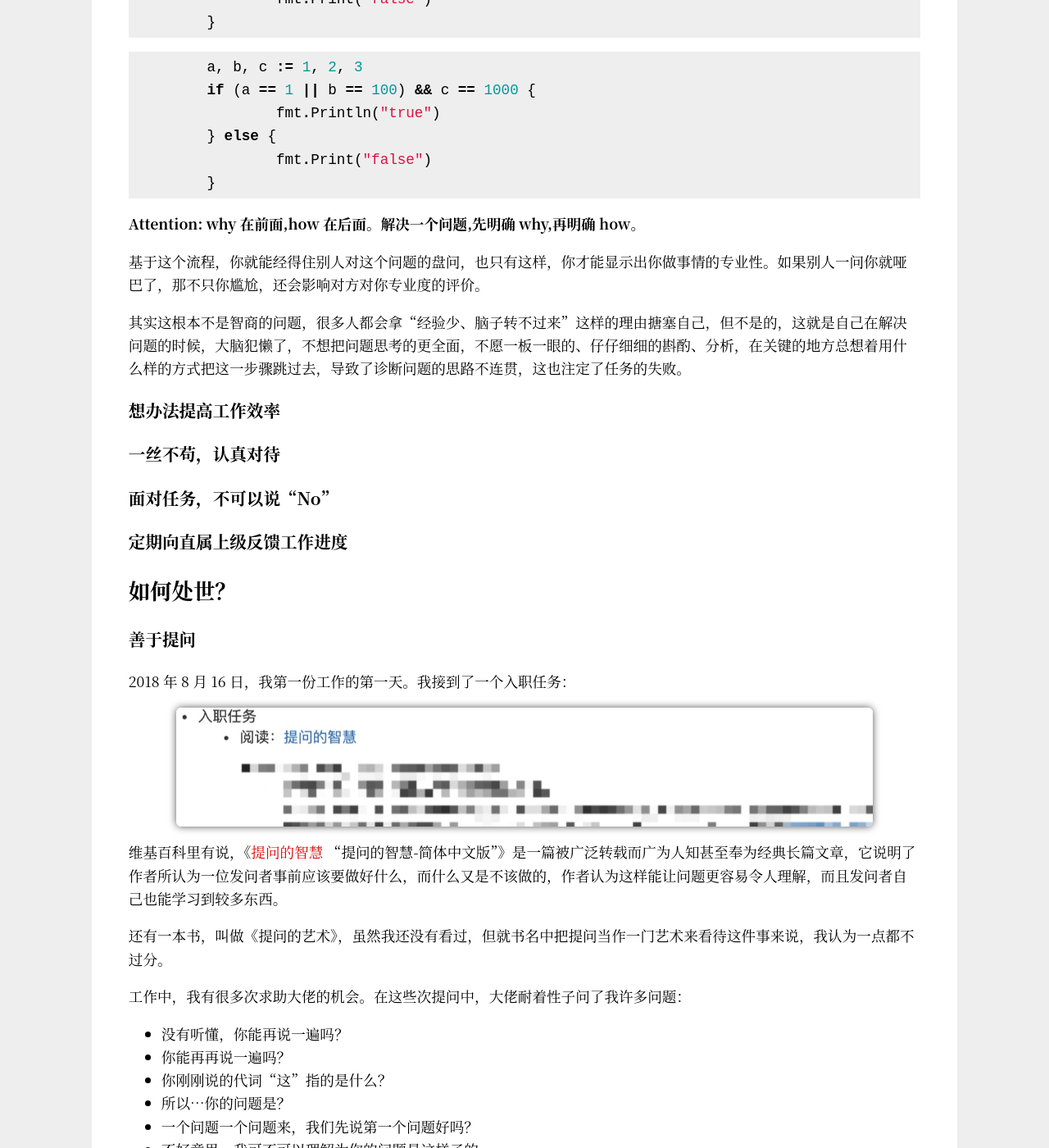
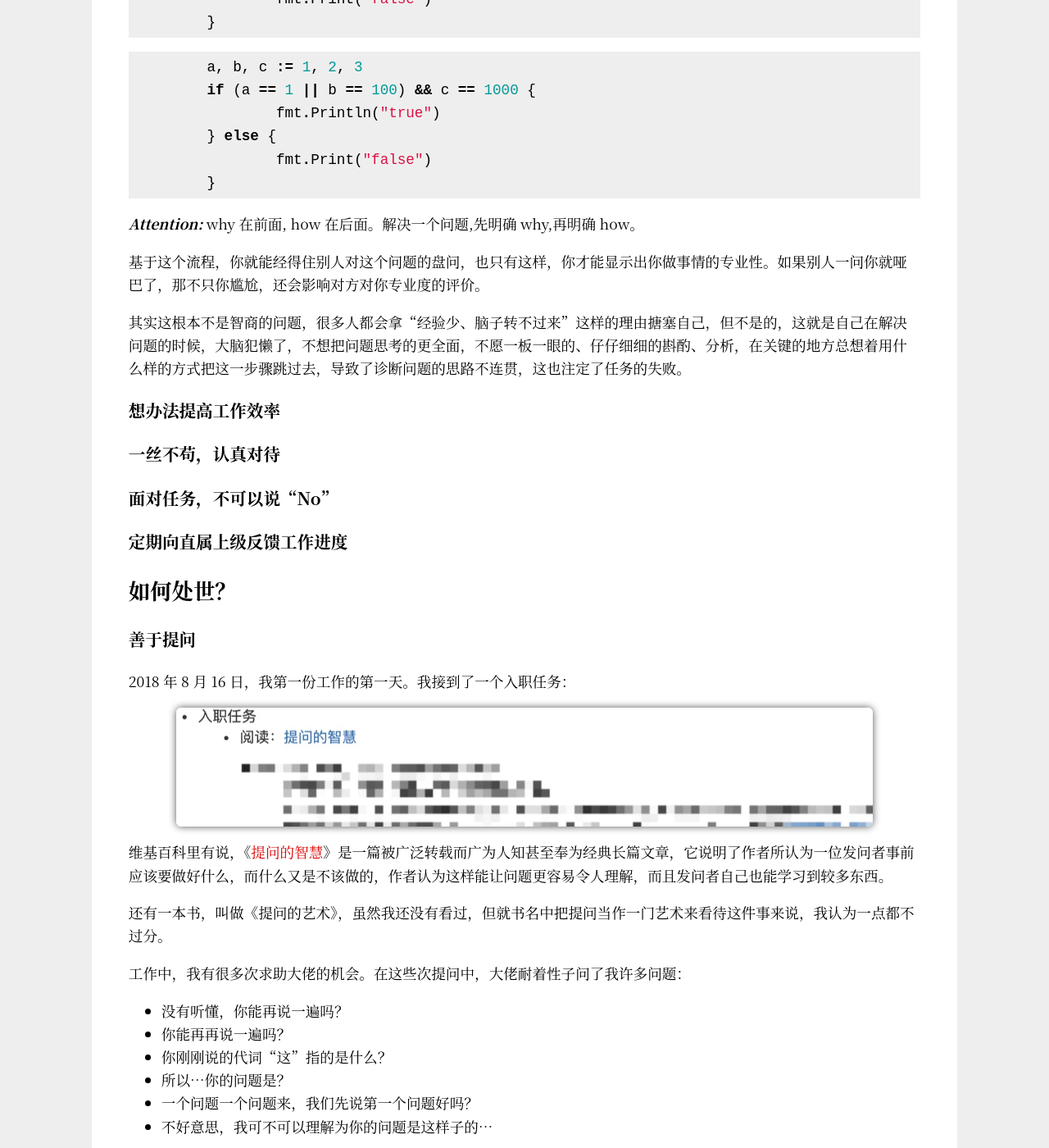
Before and after one commit to Haiyung/haiyung.github.io, a Jekyll site: the page built from _posts/2019-11-17-extra-skills-in-the-first-year-of-development.md, in a window 1280 px wide and 1400 px high, scrolled down 1809 px. Shown: the whole window at 82% size. Built offline with Jekyll 4.4.1, drawn with Linux system fonts in a browser that asks for light colours.

Commit message:
article: update article

````diff
--- a/_posts/2019-11-17-extra-skills-in-the-first-year-of-development.md
+++ b/_posts/2019-11-17-extra-skills-in-the-first-year-of-development.md
@@ -38,7 +38,7 @@
 
 如果你有了猜想，下一步应该做的是积极验证你的猜想，看看你的猜想是对还是错。然后把你的猜想的结果说出来。
 
-**在工作中，假如你总是“我以为”“我以为”“我以为”，而不是“我确定”“我确定”“我确定”，那么我只能以为你的工作态度有问题，做事情马马虎虎、不周全。我甚至会考虑你是不是还适合这个岗位。**
+**_在工作中，假如你总是“我以为”“我以为”“我以为”，而不是“我确定”“我确定”“我确定”，那么我只能以为你的工作态度有问题，做事情马马虎虎、不周全。我甚至会考虑你是不是还适合这个岗位。_**
 
 每当遇到一个任务，你的第一件事是把事情的原委搞得清楚、明白，你甚至需要张嘴把整个事情复述一遍。我们是开发者，是与机器打交道的一群人，来不了一丁点的马虎，有时候，你少一个括号都不行。比如在 Go 语言中，以下两段代码结果完全相反：
 
@@ -60,7 +60,7 @@
 	}
 ```
 
-**Attention: why 在前面,how 在后面。解决一个问题,先明确 why,再明确 how。**
+**_Attention:_** why 在前面, how 在后面。解决一个问题,先明确 why,再明确 how。
 
 基于这个流程，你就能经得住别人对这个问题的盘问，也只有这样，你才能显示出你做事情的专业性。如果别人一问你就哑巴了，那不只你尴尬，还会影响对方对你专业度的评价。
 
@@ -84,7 +84,7 @@
     <img src="/images/staff_induction_training.jpg" width="88%">
 </p>
 
-维基百科里有说，《[提问的智慧](https://github.com/ryanhanwu/How-To-Ask-Questions-The-Smart-Way/blob/master/README-zh_CN.md) "提问的智慧-简体中文版"》是一篇被广泛转载而广为人知甚至奉为经典长篇文章，它说明了作者所认为一位发问者事前应该要做好什么，而什么又是不该做的，作者认为这样能让问题更容易令人理解，而且发问者自己也能学习到较多东西。
+维基百科里有说，《[提问的智慧](https://github.com/ryanhanwu/How-To-Ask-Questions-The-Smart-Way/blob/master/README-zh_CN.md)》是一篇被广泛转载而广为人知甚至奉为经典长篇文章，它说明了作者所认为一位发问者事前应该要做好什么，而什么又是不该做的，作者认为这样能让问题更容易令人理解，而且发问者自己也能学习到较多东西。
 
 还有一本书，叫做《提问的艺术》，虽然我还没有看过，但就书名中把提问当作一门艺术来看待这件事来说，我认为一点都不过分。
 
@@ -103,7 +103,7 @@
 
 ### 动脑筋说话
 
-表达是一个技术活儿，好的表达往往是在**合适的时间**、**合适的地点**跟**合适的人**用**合适的表达方式**说了**合适的话**。
+表达是一个技术活儿，好的表达往往是在**_合适的时间_**、**_合适的地点_**跟**_合适的人_**用**_合适的表达方式_**说了**_合适的话_**。
 
 就像“加盐少许”一样，如何给“少许”定量？同样的，这个“**合适**”到底该怎么拿捏，说实话，挺难，需要好好动动脑筋。
 
@@ -130,7 +130,7 @@
 
 这段话看似平淡无奇，但细细分析，其实是可以看得出写作者的**为文和为人**的。
 
-**思路清晰**，**表达明确无歧义**，**读起来也非常和气**，这三点是这条通知的“魂”。
+**_思路清晰_**，**_表达明确无歧义_**，**_读起来也非常和气_**，这三点是这条通知的“魂”。
 
 他的思路是：
 
````
